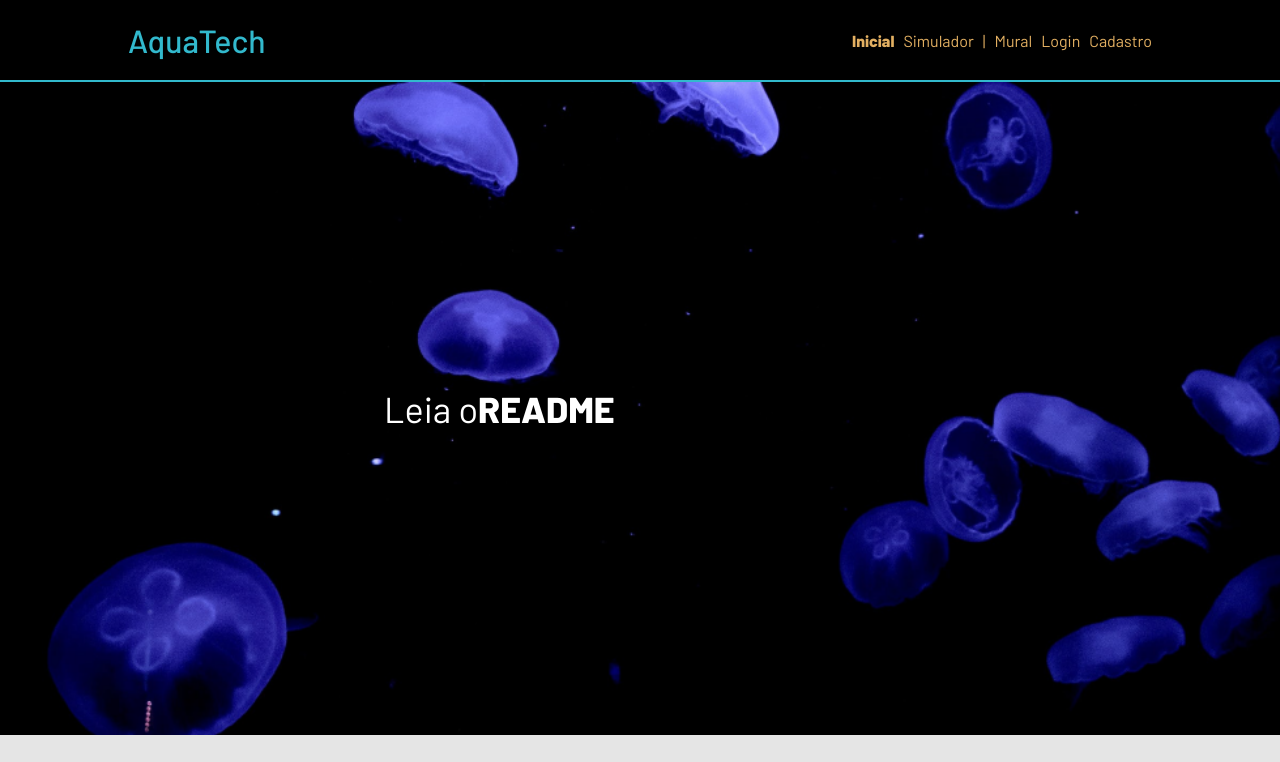
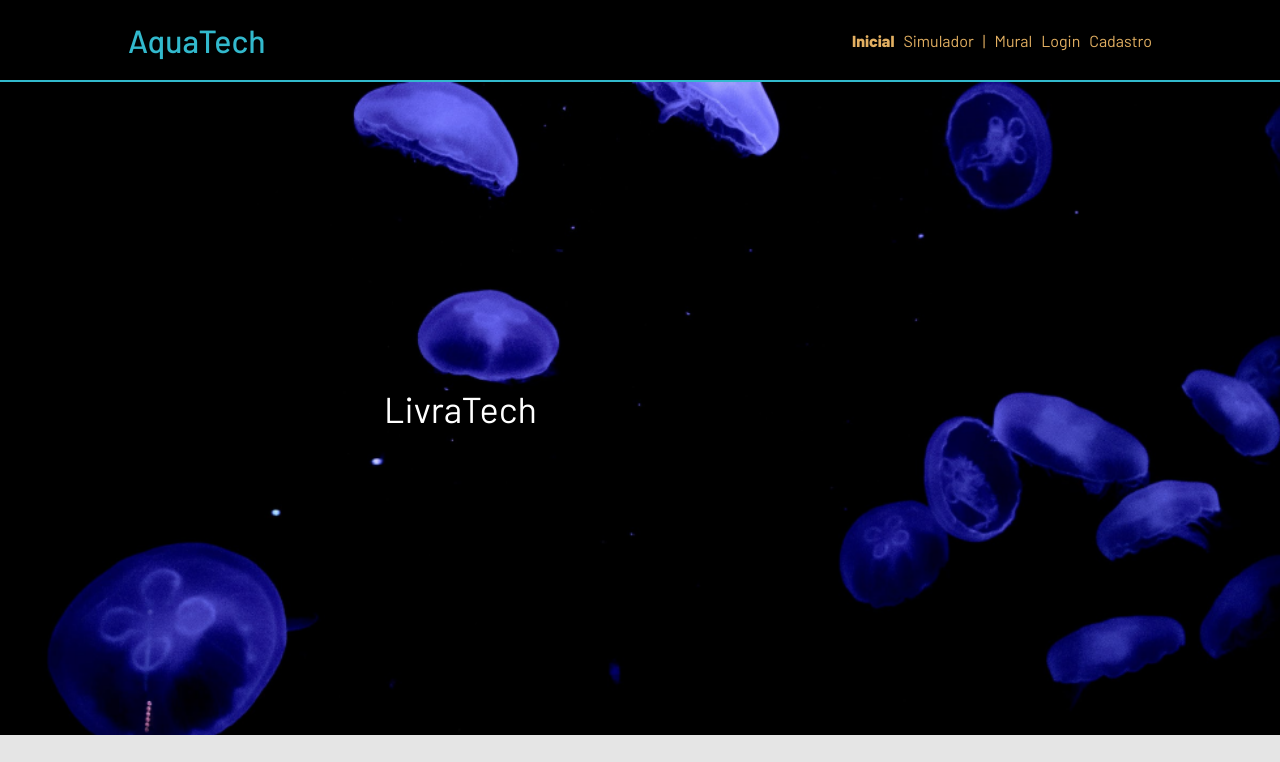
Before and after one commit to Km2004-sptech/Recupera-o, a website: page public/index.html in a window 1280 px wide. Shown: the top 762 px of the page. Drawn offline with Linux system fonts and the light colour scheme; no server answers.

Commit message:
Mais algumas atulizacões na tentativa de resolver o erro do POST

```diff
--- a/public/index.html
+++ b/public/index.html
@@ -42,7 +42,7 @@
 
     <div class="banner">
       <div class="container">
-        <p>Leia o<span>README</span></p>
+        <p>LivraTech</p>
       </div>
     </div>
 
```
Also changed, not shown: public/dashboard/mural.html (+3 -3 lines).
